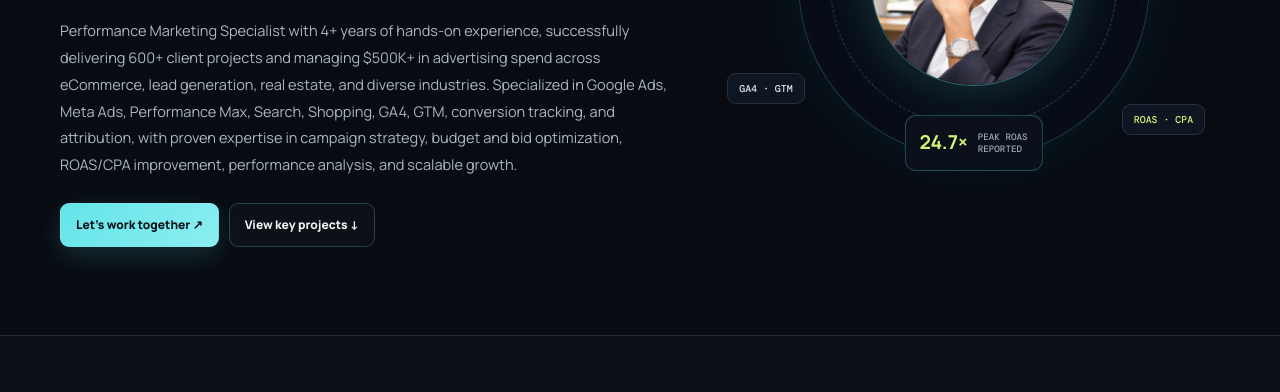
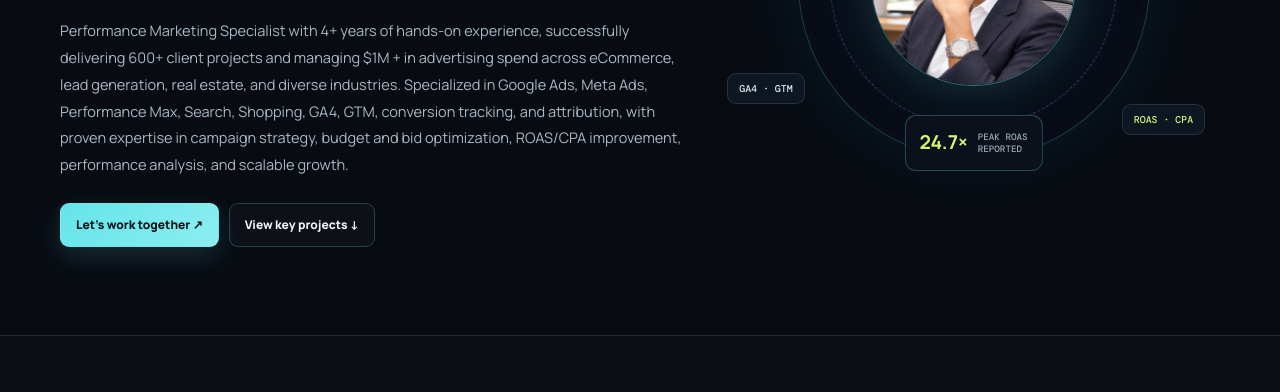
Before and after one commit to parvezanalytics/masud.parvez.digital, a plain HTML site: page masud-parvez-portfolio-complete-latest/index.html in a window 1280 px wide. Shown: the part 408-800 px from the top of the page. Drawn offline with nearby package versions, Linux system fonts and the light colour scheme.

Commit message:
Revise hero section with updated experience details
Updated the hero section to reflect increased advertising spend and enhanced marketing experience.

```diff
--- a/masud-parvez-portfolio-complete-latest/index.html
+++ b/masud-parvez-portfolio-complete-latest/index.html
@@ -103,7 +103,7 @@ section{padding:88px 0;scroll-margin-top:90px}.hero{min-height:610px;padding-top
 <button class="mobile-toggle" id="mobileToggle" type="button" aria-label="Open navigation menu" aria-expanded="false" aria-controls="mobileMenu">☰</button><a class="nav-cta" href="#contact">Let’s talk ↗</a>
 </div><nav class="mobile-menu wrap" id="mobileMenu" aria-label="Mobile navigation" hidden><a href="#services">Services</a><a href="#process">Process</a><a href="#experience">Experience</a><a href="#projects">Results</a><a href="#skills">Skills</a><a href="#contact">Contact</a></nav></header>
 <main id="top">
-<section class="wrap hero"><div class="reveal"><div class="badge"><span class="pulse"></span> Performance marketing · Strategy to scale</div><h1>Masud<br>Parvez<span class="accent">.</span></h1><p class="role">Google Ads <span>/</span> Meta Ads <span>/</span> Performance Marketing <span>/</span> Conversion Tracking</p><p class="hero-copy">Performance Marketing Specialist with 4+ years of hands-on experience, successfully delivering 600+ client projects and managing $500K+ in advertising spend across eCommerce, lead generation, real estate, and diverse industries. Specialized in Google Ads, Meta Ads, Performance Max, Search, Shopping, GA4, GTM, conversion tracking, and attribution, with proven expertise in campaign strategy, budget and bid optimization, ROAS/CPA improvement, performance analysis, and scalable growth.</p><div class="actions"><a class="btn btn-primary" href="https://wa.me/8801518971546" target="_blank" rel="noopener noreferrer">Let’s work together ↗</a><a class="btn btn-secondary" href="#projects">View key projects ↓</a></div></div>
+<section class="wrap hero"><div class="reveal"><div class="badge"><span class="pulse"></span> Performance marketing · Strategy to scale</div><h1>Masud<br>Parvez<span class="accent">.</span></h1><p class="role">Google Ads <span>/</span> Meta Ads <span>/</span> Performance Marketing <span>/</span> Conversion Tracking</p><p class="hero-copy">Performance Marketing Specialist with 4+ years of hands-on experience, successfully delivering 600+ client projects and managing $1M + in advertising spend across eCommerce, lead generation, real estate, and diverse industries. Specialized in Google Ads, Meta Ads, Performance Max, Search, Shopping, GA4, GTM, conversion tracking, and attribution, with proven expertise in campaign strategy, budget and bid optimization, ROAS/CPA improvement, performance analysis, and scalable growth.</p><div class="actions"><a class="btn btn-primary" href="https://wa.me/8801518971546" target="_blank" rel="noopener noreferrer">Let’s work together ↗</a><a class="btn btn-secondary" href="#projects">View key projects ↓</a></div></div>
 <div class="hero-art reveal" style="--delay:.12s" aria-label="Masud Parvez profile photograph and marketing channels"><div class="portrait"><img src="assets/masud-profile.jpg" alt="Masud Parvez" fetchpriority="high"></div><span class="orb g">Google Ads</span><span class="orb m">Meta Ads</span><span class="orb t">GA4 · GTM</span><span class="orb r">ROAS · CPA</span><div class="float"><b>24.7×</b><span>Peak ROAS<br>reported</span></div></div></section>
 <section class="stats" aria-label="Portfolio highlights"><div class="wrap stats-grid"><div class="stat reveal"><strong class="stat-value" data-count="4" data-prefix="" data-suffix="+ years" data-decimals="0">0</strong><span class="stat-label">Hands-on experience</span></div><div class="stat reveal" style="--delay:.06s"><strong class="stat-value" data-count="600" data-prefix="" data-suffix="+" data-decimals="0">0</strong><span class="stat-label">Client projects delivered</span></div><div class="stat reveal" style="--delay:.12s"><strong class="stat-value" data-count="500" data-prefix="$" data-suffix="K+" data-decimals="0">$0</strong><span class="stat-label">Advertising spend managed</span></div><div class="stat reveal" style="--delay:.18s"><strong class="stat-value" data-count="24.7" data-prefix="" data-suffix="×" data-decimals="1">0</strong><span class="stat-label">Peak ROAS · Note & Accord</span></div></div></section>
 <section id="services" class="wrap"><div class="section-head reveal"><div><div class="eyebrow">01 — Capabilities</div><h2>My services<span class="accent">.</span></h2></div><p class="section-copy">Performance marketing built around smart campaign architecture, clean tracking, and reporting you can use to make decisions.</p></div><div class="grid3">
```
